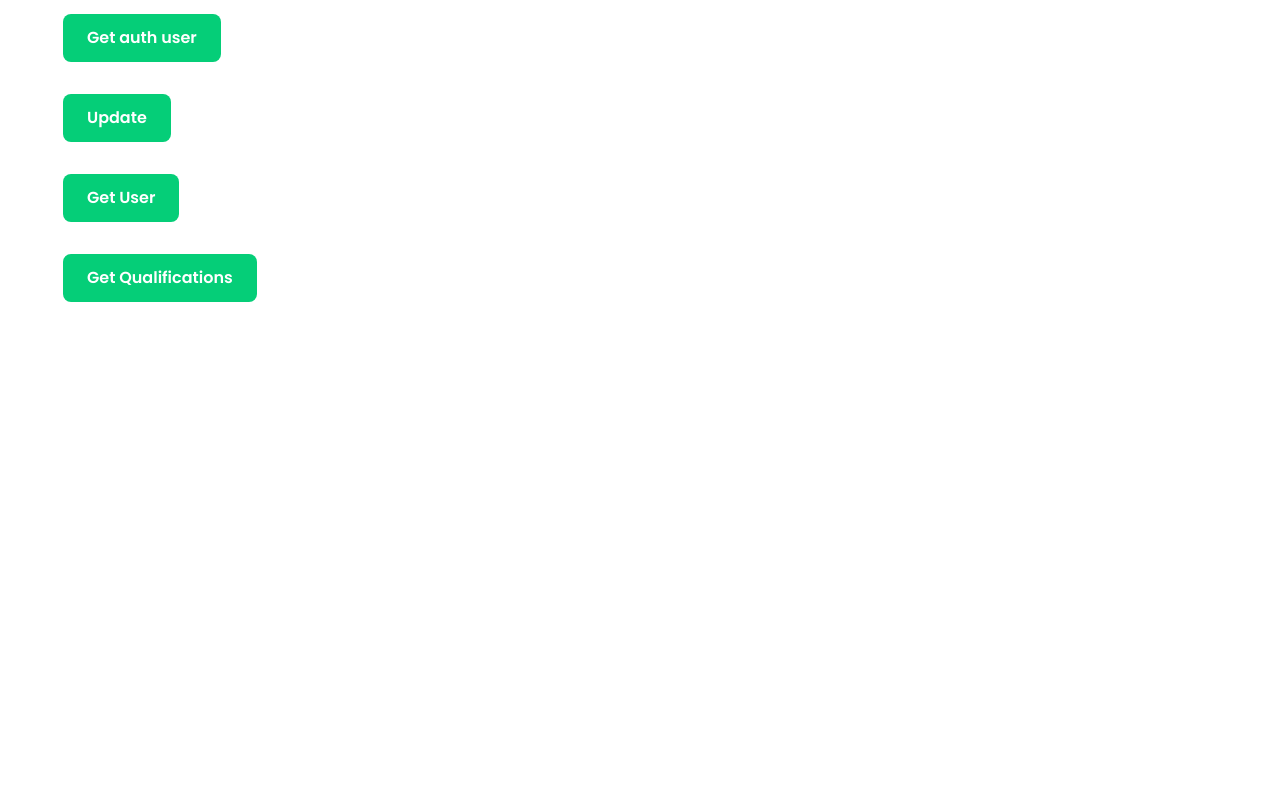
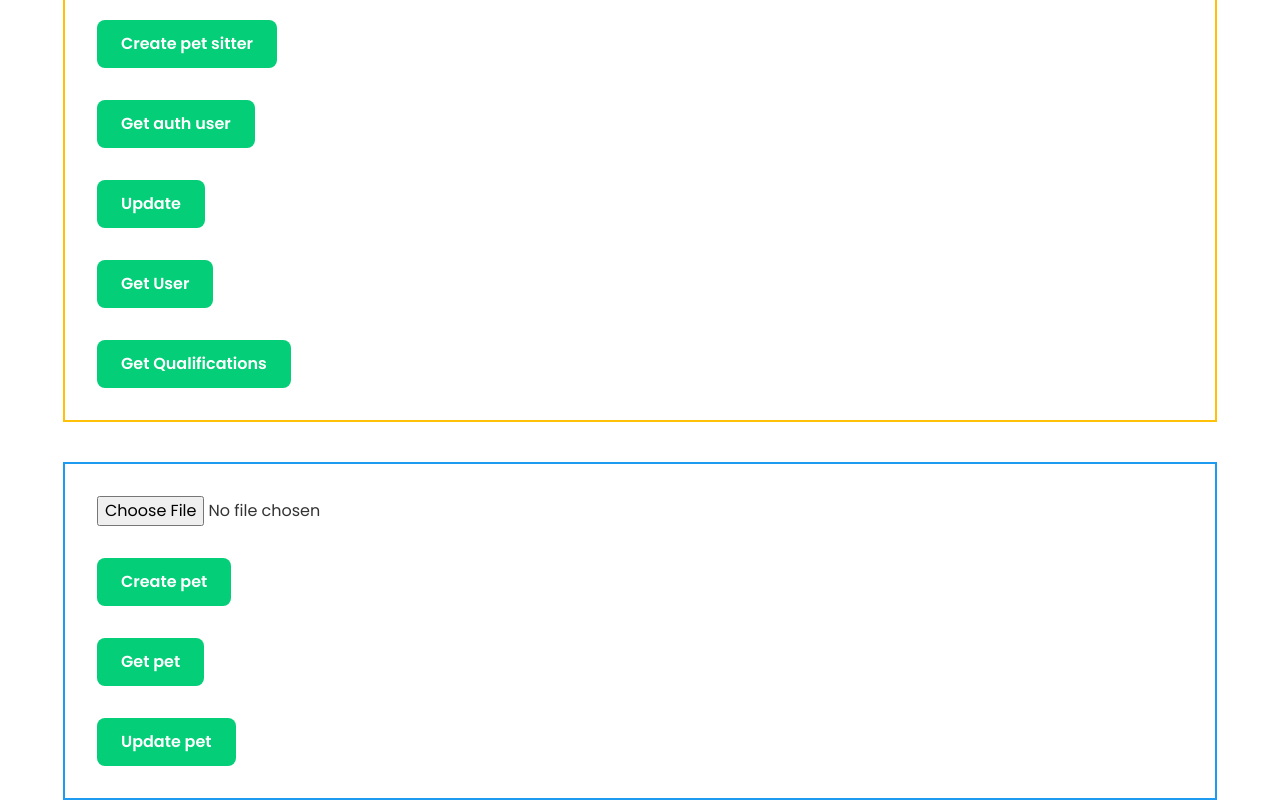
Before and after one commit to jetsarew/fur-ever-friends-frontend, a Next.js app: page /example in a window 1280 px wide. Shown: the part 572-1372 px from the top of the page. Before the commit the page ends 874 px from the top, so only its background shows below. Built offline with nearby package versions, Linux system fonts and the light colour scheme; no server answers.

Commit message:
feat: init pet service

```diff
--- a/src/app/example/page.tsx
+++ b/src/app/example/page.tsx
@@ -1,7 +1,9 @@
 "use client";
+import { UpdatePetDto } from "@/dto/pet.dto";
 import { useAuth } from "@/hooks/useAuth";
 import { useUser } from "@/hooks/useUser";
 import { authService } from "@/services/auth.service";
+import { petService } from "@/services/pet.service";
 import { qualificationService } from "@/services/qualification.service";
 import { userService } from "@/services/user.service";
 import { deleteAuthState, setAuthUser } from "@/store/auth/auth.slice";
@@ -11,6 +13,7 @@ import { useState } from "react";
 
 export default function Home() {
   const [file, setFile] = useState<File>();
+  const [petFile, setPetFile] = useState<File>();
   const { registerMutation } = useAuth();
   const { updateUserMutation } = useUser();
   const dispatch = useAppDispatch();
@@ -123,10 +126,71 @@ export default function Home() {
     console.log(response);
   };
 
+  const onPetFileUploaded = (e: React.ChangeEvent<HTMLInputElement>) => {
+    const files = e.target.files;
+    if (files?.length) {
+      setPetFile(files[0]);
+    }
+  };
+
+  const onCreatePet = async () => {
+    if (!petFile) return;
+
+    const response = await petService.createPet({
+      ownerId: "95d3ccd2-07e9-4ca7-8833-0914ed99bb15",
+      name: "Nawat",
+      age: 5,
+      weight: 30,
+      gender: "MALE",
+      personality:
+        "Friendly, loyal, loves outdoor activities, and is great with children.",
+      allergy: "Wheat, chicken, soy.",
+      otherDetail:
+        "Buddy has hip dysplasia and requires joint supplements to maintain mobility.",
+      animalTypeId: "3c7d4c5d-8299-44cb-81fb-83233375b952",
+      breedId: "5fea3fcb-a4ab-4a31-82e1-d63a717d250a",
+      imageUrl: petFile.name,
+      file: petFile,
+    });
+    console.log(response);
+  };
+
+  const onGetPetButtonClicked = async () => {
+    const response = await petService.getPet(
+      "02ccc77d-509e-4acf-98be-f5b7f66c405c"
+    );
+    console.log(response);
+
+    const response2 = await petService.getAllPet();
+    console.log(response2);
+
+    const response3 = await petService.getPetsByOwner(
+      "0679aaf6-d2f4-40f5-96f4-1c3ac1d0442e"
+    );
+    console.log(response3);
+  };
+
+  const onUpdatePetButtonClicked = async () => {
+    const updateDto: UpdatePetDto = {
+      name: "Buddy" + Math.floor(Math.random() * 100),
+    };
+    if (petFile) {
+      updateDto.imageUrl = petFile.name;
+      updateDto.file = petFile;
+    }
+    const response = await petService.updatePet(
+      "02ccc77d-509e-4acf-98be-f5b7f66c405c",
+      {
+        name: "Buddy" + Math.floor(Math.random() * 100),
+      }
+    );
+
+    console.log(response);
+  };
+
   return (
-    <div className="">
-      Landing Page
-      <div className="flex flex-col gap-8 items-start">
+    <div className="flex flex-col gap-10">
+      <div className="px-8 py-8 flex flex-col gap-8 items-start border-[2px] border-bright-green">
         <button
           className="px-6 py-4 flex flex-row justify-center items-center rounded-lg text-button text-white bg-bright-green"
           type="button"
@@ -141,6 +205,15 @@ export default function Home() {
         >
           Login
         </button>
+        <button
+          className="px-6 py-4 flex flex-row justify-center items-center rounded-lg text-button text-white bg-bright-green"
+          type="button"
+          onClick={onLogoutButtonClicked}
+        >
+          Log out
+        </button>
+      </div>
+      <div className="px-8 py-8 flex flex-col gap-8 items-start border-[2px] border-golden-yellow">
         <input type="file" onChange={onFileUploaded}></input>
         <button
           className="px-6 py-4 flex flex-row justify-center items-center rounded-lg text-button text-white bg-bright-green"
@@ -148,13 +221,6 @@ export default function Home() {
           onClick={onButtonClick2}
         >
           submit Qualification
-        </button>
-        <button
-          className="px-6 py-4 flex flex-row justify-center items-center rounded-lg text-button text-white bg-bright-green"
-          type="button"
-          onClick={onLogoutButtonClicked}
-        >
-          log out
         </button>
         <button
           className="px-6 py-4 flex flex-row justify-center items-center rounded-lg text-button text-white bg-bright-green"
@@ -192,6 +258,30 @@ export default function Home() {
           Get Qualifications
         </button>
       </div>
+      <div className="px-8 py-8 flex flex-col gap-8 items-start border-[2px] border-bright-blue">
+        <input type="file" onChange={onPetFileUploaded}></input>
+        <button
+          className="px-6 py-4 flex flex-row justify-center items-center rounded-lg text-button text-white bg-bright-green"
+          type="button"
+          onClick={onCreatePet}
+        >
+          Create pet
+        </button>
+        <button
+          className="px-6 py-4 flex flex-row justify-center items-center rounded-lg text-button text-white bg-bright-green"
+          type="button"
+          onClick={onGetPetButtonClicked}
+        >
+          Get pet
+        </button>
+        <button
+          className="px-6 py-4 flex flex-row justify-center items-center rounded-lg text-button text-white bg-bright-green"
+          type="button"
+          onClick={onUpdatePetButtonClicked}
+        >
+          Update pet
+        </button>
+      </div>
     </div>
   );
 }
--- a/src/controllers/api.controller.ts
+++ b/src/controllers/api.controller.ts
@@ -13,7 +13,9 @@ export async function apiController<T>(
 ): Promise<T> {
   try {
     const response = await axiosInstance.request({ url, method, data });
-    if(url == "/qualifications"){
+    if((method == "get" && (url == "/qualifications" || url.startsWith("/pets"))) ||
+  (method == "patch" && (url.startsWith("/pets"))) ||
+  (method == "post" && (url.startsWith("/pets")))){
       return response.data;
     }
     return response.data.data;
--- /dev/null
+++ b/src/services/pet.service.ts
@@ -0,0 +1,47 @@
+import { apiController } from "@/controllers/api.controller";
+import { PetDto, UpdatePetDto } from "@/dto/pet.dto";
+import { PetModelResponse } from "@/types/response.type";
+
+export const petService = {
+    createPet: async (
+        createPetRequest: PetDto
+    ): Promise<PetModelResponse> => {
+        const formData = new FormData();
+        const { file, ...parsedPetDetail } = createPetRequest;
+        formData.append("json", JSON.stringify(parsedPetDetail));
+        formData.append("file", file);
+        console.log(createPetRequest);
+        return await apiController("/pets", "post", formData)
+    },
+    getAllPet: async (): Promise<PetModelResponse[]> => {
+        return await apiController("/pets", "get");
+    },
+    getPet: async (
+        petId: string
+    ): Promise<PetModelResponse> => {
+        return await apiController(`/pets/${petId}`, "get");
+    },
+    getPetsByOwner: async (
+        ownerId: string
+    ): Promise<PetModelResponse[]> => {
+        return await apiController(`/pets/owner/${ownerId}`, "get");
+    },
+    updatePet: async (
+        petId: string,
+        updatePetRequest: UpdatePetDto
+    ): Promise<PetModelResponse> => {
+        const formData = new FormData();
+        const { file, ...parsedPetDetail } = updatePetRequest;
+        formData.append("json", JSON.stringify(parsedPetDetail));
+        if(file) {
+            formData.append("file", file);
+        }
+        console.log(updatePetRequest);
+        return await apiController(`/pets/${petId}`, "patch", formData);
+    },
+    deletePet: async (
+        petId: string
+    ) => {
+        await apiController(`/pets/${petId}`, "delete");
+    }
+}
```
Also changed, not shown: src/dto/pet.dto.ts (+29 -3 lines), src/types/response.type.ts (+36 -0 lines).
